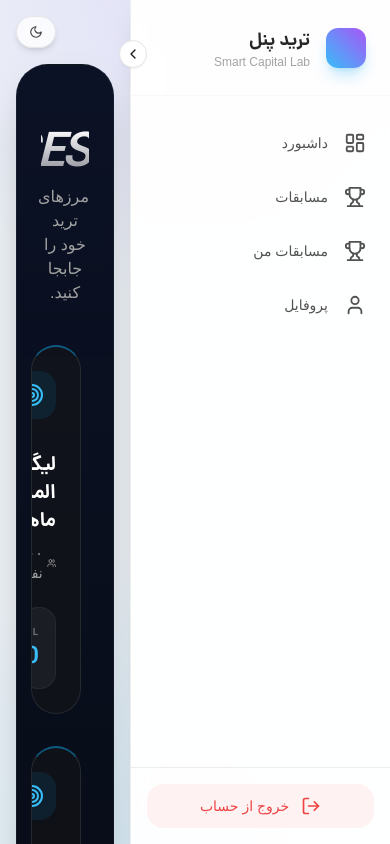
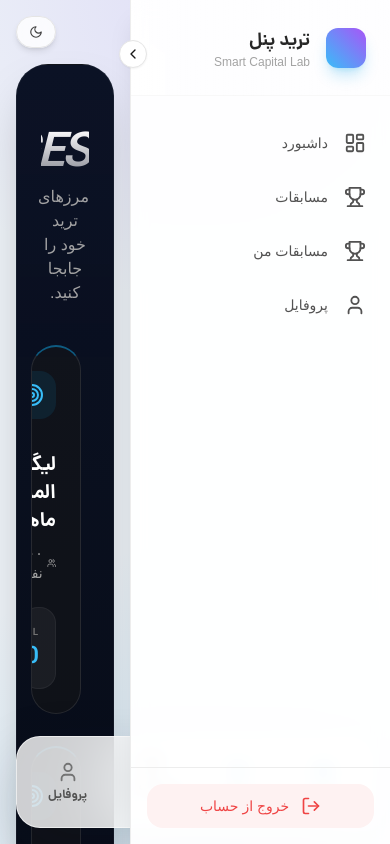
Before and after one commit to Parsaeffatravesh/Trenatest, a Next.js app: page /dashboard/competitions in a window 390 px wide. Built offline with nearby package versions, Linux system fonts and the light colour scheme.

Commit message:
Add mobile bottom navigation bar

```diff
--- a/app/layout.tsx
+++ b/app/layout.tsx
@@ -2,6 +2,7 @@ import type { Metadata } from "next";
 import "./globals.css";
 import { Providers } from "@/components/theme-provider";
 import { dana } from "@/app/fonts";
+import { BottomNav } from "@/components/dashboard/bottom-nav";
 
 export const metadata: Metadata = {
   title: "Trenatest Dashboard",
@@ -18,7 +19,10 @@ export default function RootLayout({
       <body
         className={`${dana.variable} min-h-screen bg-gradient-to-b from-[#f8fafc] to-[#e2e8f0] text-neutral-900 antialiased transition-colors duration-300 dark:from-[#020617] dark:to-[#0b1224] dark:text-neutral-100`}
       >
-        <Providers>{children}</Providers>
+        <Providers>
+          <BottomNav />
+          {children}
+        </Providers>
       </body>
     </html>
   );
--- /dev/null
+++ b/components/dashboard/bottom-nav.tsx
@@ -0,0 +1,50 @@
+"use client";
+
+import Link from "next/link";
+import { usePathname } from "next/navigation";
+import { motion } from "framer-motion";
+import { LayoutDashboard, Trophy, User } from "lucide-react";
+
+const navItems = [
+  { label: "داشبورد", href: "/dashboard", icon: LayoutDashboard },
+  { label: "مسابقات", href: "/dashboard/competitions", icon: Trophy },
+  { label: "مسابقات من", href: "/dashboard/my-competitions", icon: Trophy },
+  { label: "پروفایل", href: "/dashboard/profile", icon: User },
+];
+
+export function BottomNav() {
+  const pathname = usePathname();
+
+  return (
+    <div className="fixed inset-x-4 bottom-4 z-50 lg:hidden" dir="rtl">
+      <nav className="flex items-center justify-between rounded-3xl border border-white/60 bg-white/80 p-2 text-xs font-semibold text-neutral-600 shadow-[0_20px_60px_rgba(15,23,42,0.15)] backdrop-blur-2xl dark:border-white/10 dark:bg-[#0b1224]/80 dark:text-neutral-200">
+        {navItems.map((item) => {
+          const isActive = pathname === item.href || pathname.startsWith(`${item.href}/`);
+
+          return (
+            <Link
+              key={item.href}
+              href={item.href}
+              className="relative flex flex-1 flex-col items-center gap-1 rounded-2xl px-3 py-2 transition-colors focus:outline-none focus-visible:ring-2 focus-visible:ring-sky-400/60"
+            >
+              {isActive && (
+                <motion.span
+                  layoutId="bottom-nav-underline"
+                  className="absolute inset-x-2 -bottom-1 h-1 rounded-full bg-gradient-to-r from-sky-400 via-purple-500 to-sky-400 drop-shadow"
+                  transition={{ type: "spring", stiffness: 260, damping: 20 }}
+                />
+              )}
+              <item.icon
+                size={22}
+                className={`transition-colors ${
+                  isActive ? "text-sky-600 dark:text-sky-400" : "text-neutral-500 dark:text-neutral-400"
+                }`}
+              />
+              <span className={isActive ? "text-neutral-800 dark:text-white" : undefined}>{item.label}</span>
+            </Link>
+          );
+        })}
+      </nav>
+    </div>
+  );
+}
```
